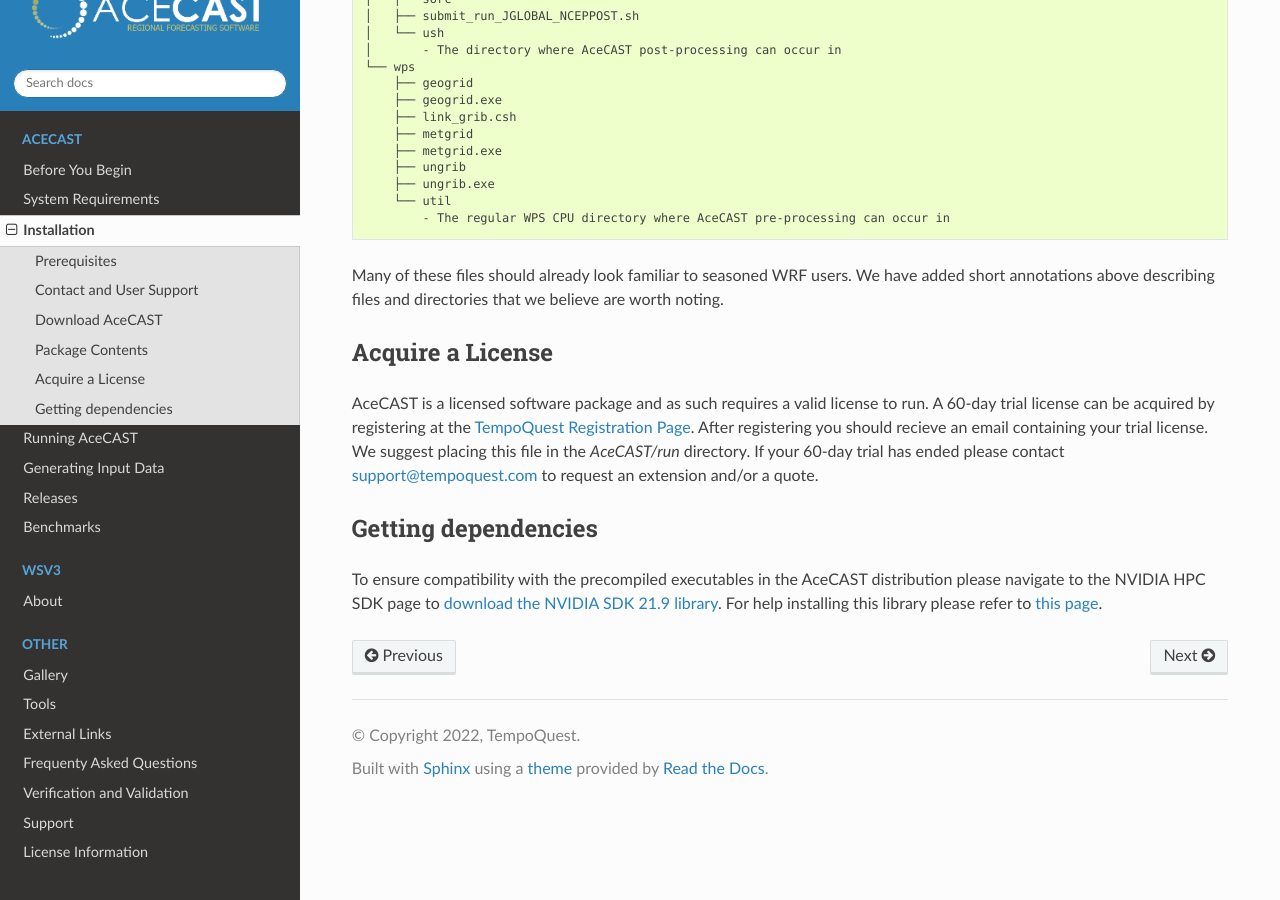
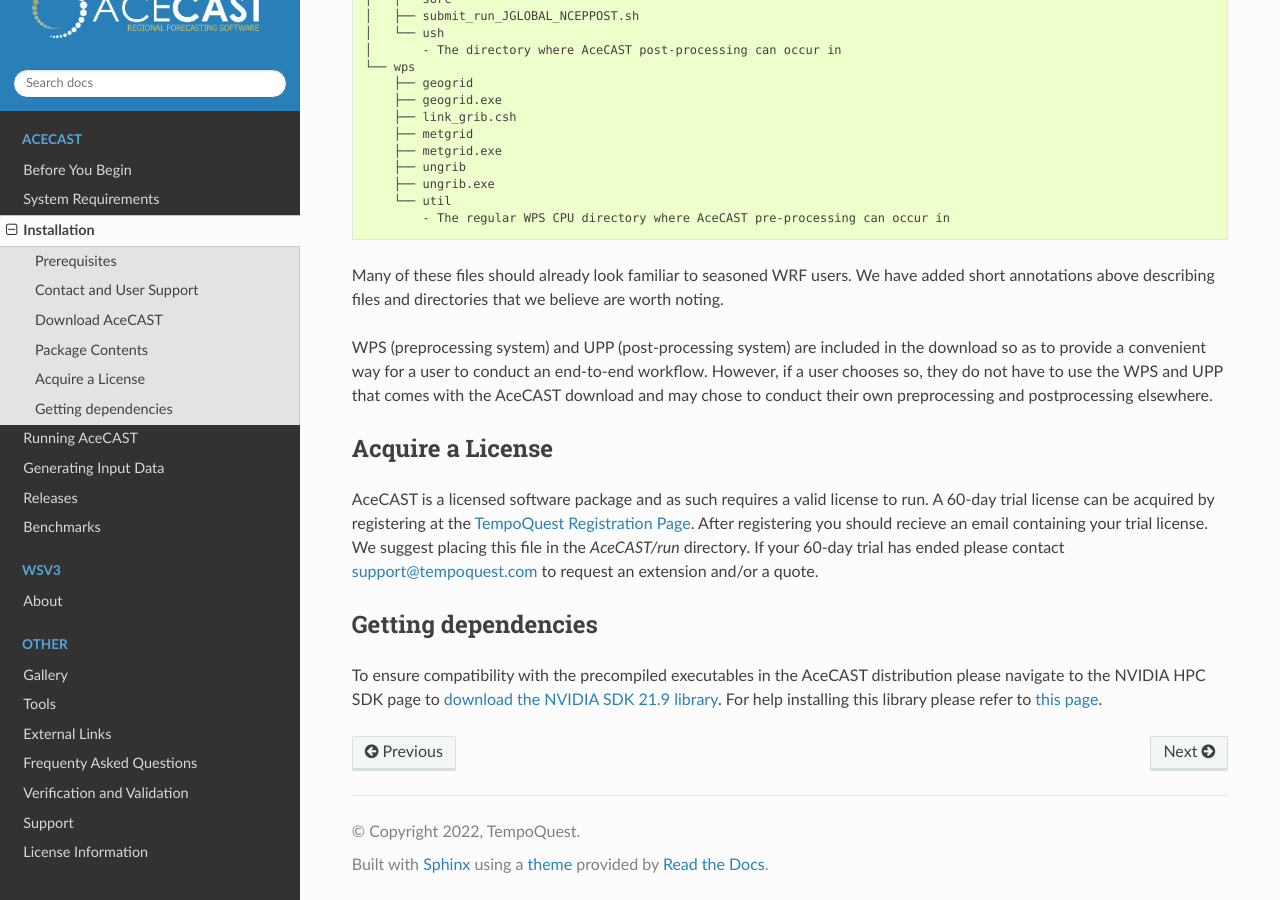
Before and after one commit to TempoQuestInc/AceCAST-Docs, a Sphinx documentation site: the page built from source/Installation.rst, in a window 1280 px wide and 900 px high, scrolled down 1089 px. Built offline with Sphinx 7.4.7 and the Read the Docs theme 2.0.0, drawn with Linux system fonts in a browser that asks for light colours.

Commit message:
Added WPS and UPP statement
Added a short paragraph informing a user why WPS and UPP are included in the AceCAST download.

```diff
--- a/source/Installation.rst
+++ b/source/Installation.rst
@@ -77,6 +77,10 @@
 Many of these files should already look familiar to seasoned WRF users. We have added short annotations above describing
 files and directories that we believe are worth noting.
 
+WPS (preprocessing system) and UPP (post-processing system) are included in the download so as to provide
+a convenient way for a user to conduct an end-to-end workflow. However, if a user chooses so, they do not
+have to use the WPS and UPP that comes with the AceCAST download and may chose to conduct their own
+preprocessing and postprocessing elsewhere.
 
 Acquire a License
 =================
```
